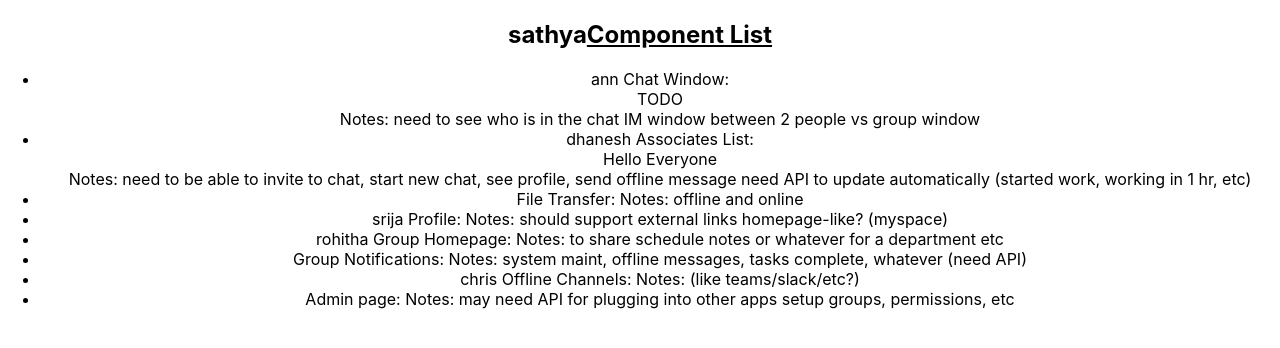
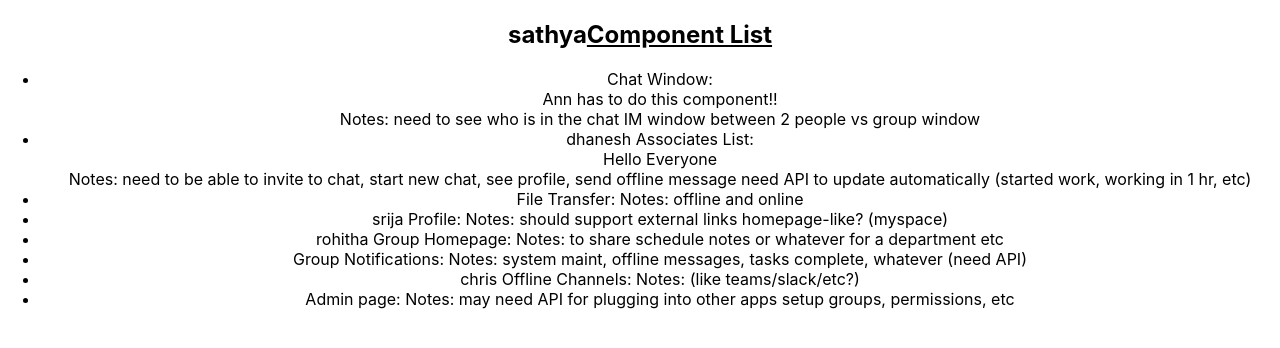
Before and after one commit to sreddyuf/social-media, a React (Create React App) app: page / in a window 1280 px wide. Shown: the top 348 px of the page. Built offline with nearby package versions, Linux system fonts and the light colour scheme.

Commit message:
First push (#21)

```diff
--- a/src/App.js
+++ b/src/App.js
@@ -10,7 +10,7 @@ function App() {
         <u>Component List</u>
       </h2>
       <ul>
-        <li> ann
+        <li>
           Chat Window: <ChatWindow someProp="Test"/>
           Notes: need to see who is in the chat
                  IM window between 2 people vs group window
--- a/src/components/ChatWindow.jsx
+++ b/src/components/ChatWindow.jsx
@@ -1,12 +1,12 @@
 import React from 'react';
 
-export default class extends React.Component {
-    state = {
-
-    }
+class MyComponent extends React.Component{
     render() {
         return (
-            <div>TODO</div>
+           <div>
+               Ann has to do this component!!
+           </div>
         );
     }
 }
+export default MyComponent
```
